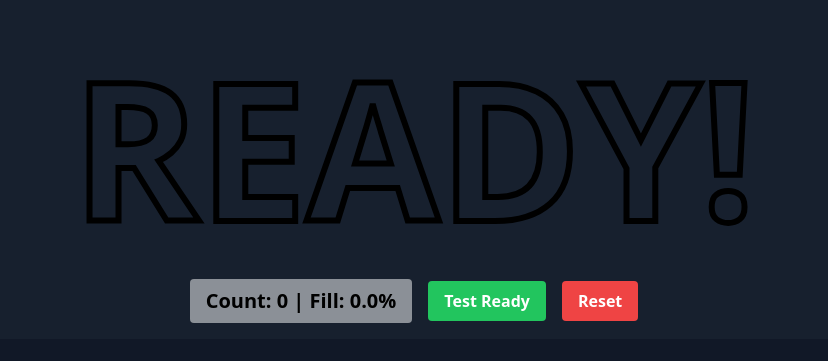
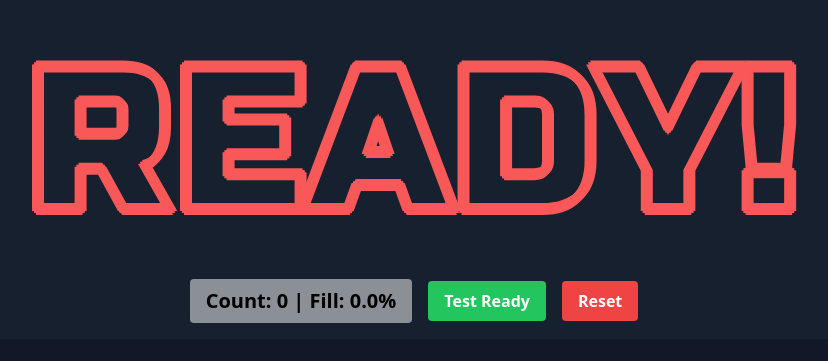
Before and after one commit to dr-data/hashtag-word-obs, a React (Create React App) app in the folder client/: page / in a window 1280 px wide. Shown: the part 253-614 px from the top of the page, without its empty margins (226-1054 px from the left). Built offline with nearby package versions, Linux system fonts and the light colour scheme; no server answers.

Commit message:
fixed sync different tabs, adding explosion

```diff
--- a/client/public/index.html
+++ b/client/public/index.html
@@ -11,6 +11,7 @@
     <title>Chat Fill Overlay</title>
     <!-- Add Tailwind CSS CDN (optional if you're building with npm) -->
     <script src="https://cdn.tailwindcss.com"></script>
+    <link href="https://fonts.googleapis.com/css2?family=Russo+One&display=swap" rel="stylesheet">
     <style>
       body {
         margin: 0;
--- a/client/src/components/FillOverlay.js
+++ b/client/src/components/FillOverlay.js
@@ -13,7 +13,7 @@ const ExplodedLetter = ({ letter, index, active, isGreen }) => {
     filter: 'drop-shadow(0 0 20px rgba(0, 255, 0, 0.5))'
   } : {
     color: 'transparent',
-    WebkitTextStroke: '6px black'
+    WebkitTextStroke: '6px #f95858'
   };
 
   return (
@@ -79,7 +79,7 @@ const FillOverlay = () => {
     const newPercentage = (1 - Math.exp(-x/k)) * 100;
     setFillPercentage(Math.min(newPercentage, 100));
 
-    if (newPercentage >= 90 && !isExploded) {
+    if (newPercentage >= 75 && !isExploded) {
       setIsExploded(true);
     }
   }, [messages, isExploded]);
@@ -100,9 +100,13 @@ const FillOverlay = () => {
 
   const baseStyle = {
     fontSize: '12rem',
+    fontFamily: '"Russo One", sans-serif',  // Using Russo One font
     fontWeight: 'bold',
     color: 'transparent',
-    WebkitTextStroke: '6px black'
+    WebkitTextStroke: '4px #f95858',
+    WebkitTextFillColor: 'transparent',
+    letterSpacing: '0.05em',
+    filter: 'drop-shadow(2px 2px 0 #f95858) drop-shadow(-2px -2px 0 #f95858) drop-shadow(-2px 2px 0 #f95858) drop-shadow(2px -2px 0 #f95858)'
   };
 
   const animationStyle = !isExploded ? {
@@ -145,13 +149,15 @@ const FillOverlay = () => {
                 clipPath: `inset(${100 - fillPercentage}% 0 0 0)`,
                 transition: 'clip-path 0.3s ease-in-out',
                 willChange: 'clip-path',
-                transform: 'translateX(-4px)'  // Adjust this value to align perfectly
+                transform: 'translateX(-6px)'  // Adjust this value to align perfectly
               }}
             >
               <div style={{
                 ...baseStyle,
+                WebkitTextStroke: 'none',
+                WebkitTextFillColor: '#00ff00',
                 color: '#00ff00',
-                WebkitTextStroke: 'none',
+                filter: 'drop-shadow(0 0 10px rgba(0, 255, 0, 0.5))',
                 display: 'flex',
                 justifyContent: 'center',
                 alignItems: 'center',
@@ -171,7 +177,7 @@ const FillOverlay = () => {
 
       {/* Control Panel */}
       <div className="absolute bottom-4 left-0 right-0 flex items-center justify-center gap-4">
-        <div className="text-black font-bold text-xl bg-white/50 px-4 py-2 rounded">
+        <div className="text-#f95858 font-bold text-xl bg-white/50 px-4 py-2 rounded">
           Count: {messages.length} | Fill: {fillPercentage.toFixed(1)}%
         </div>
 
--- /dev/null
+++ b/client/src/font.css
@@ -0,0 +1,8 @@
+@font-face {
+    font-family: 'Outline';
+    src: url('https://fonts.cdnfonts.com/css/outline-wide') format('woff2');
+    font-weight: normal;
+    font-style: normal;
+  }
+
+  @import url('https://fonts.cdnfonts.com/css/outline-wide');
--- a/client/src/index.css
+++ b/client/src/index.css
@@ -5,14 +5,14 @@
 .text-8xl {
   font-size: 6rem;
   text-shadow:
-    -1px -1px 0 #000,
-    1px -1px 0 #000,
-    -1px 1px 0 #000,
-    1px 1px 0 #000,
-    -2px -2px 0 #000,
-    2px -2px 0 #000,
-    -2px 2px 0 #000,
-    2px 2px 0 #000;
+    -1px -1px 0 #f95858,
+    1px -1px 0 #f95858,
+    -1px 1px 0 #f95858,
+    1px 1px 0 #f95858,
+    -2px -2px 0 #f95858,
+    2px -2px 0 #f95858,
+    -2px 2px 0 #f95858,
+    2px 2px 0 #f95858;
   color: transparent;
-  -webkit-text-stroke: 3px black;
+  -webkit-text-stroke: 5px #f95858;
 }
```
